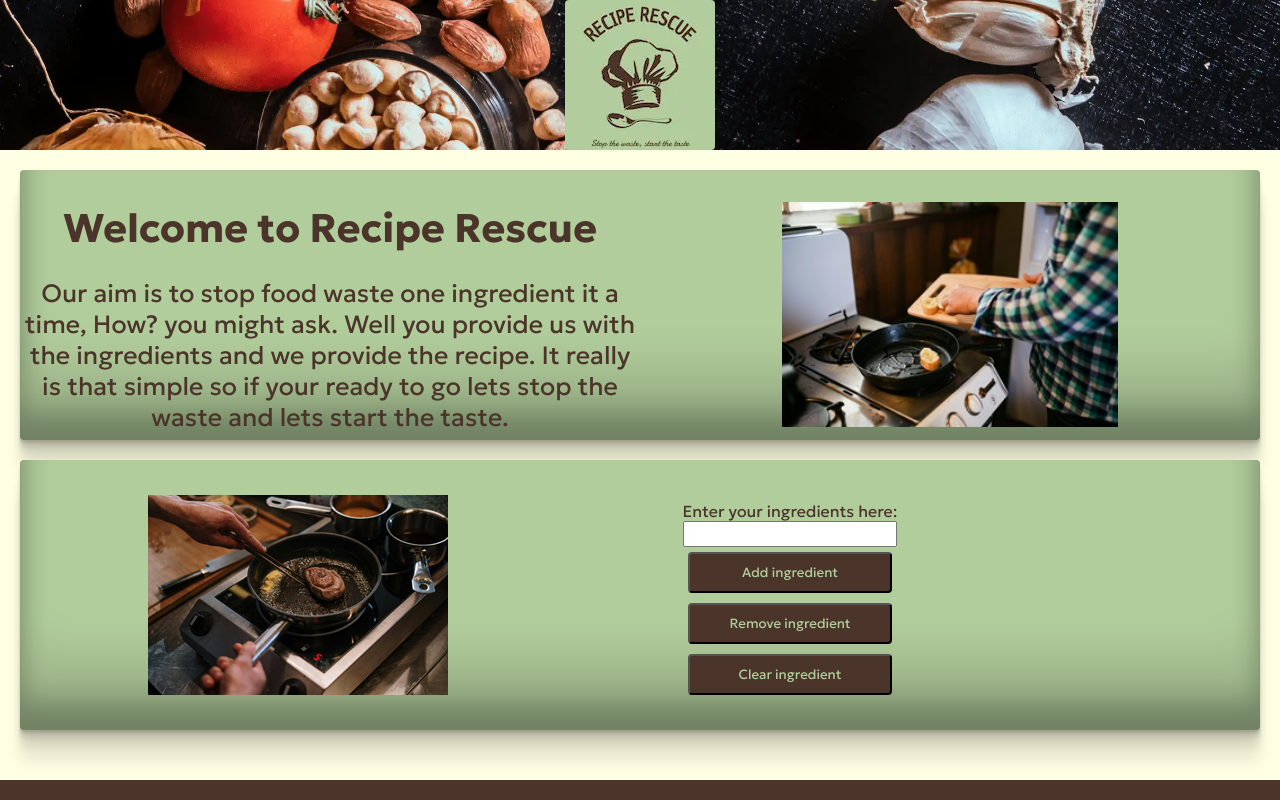
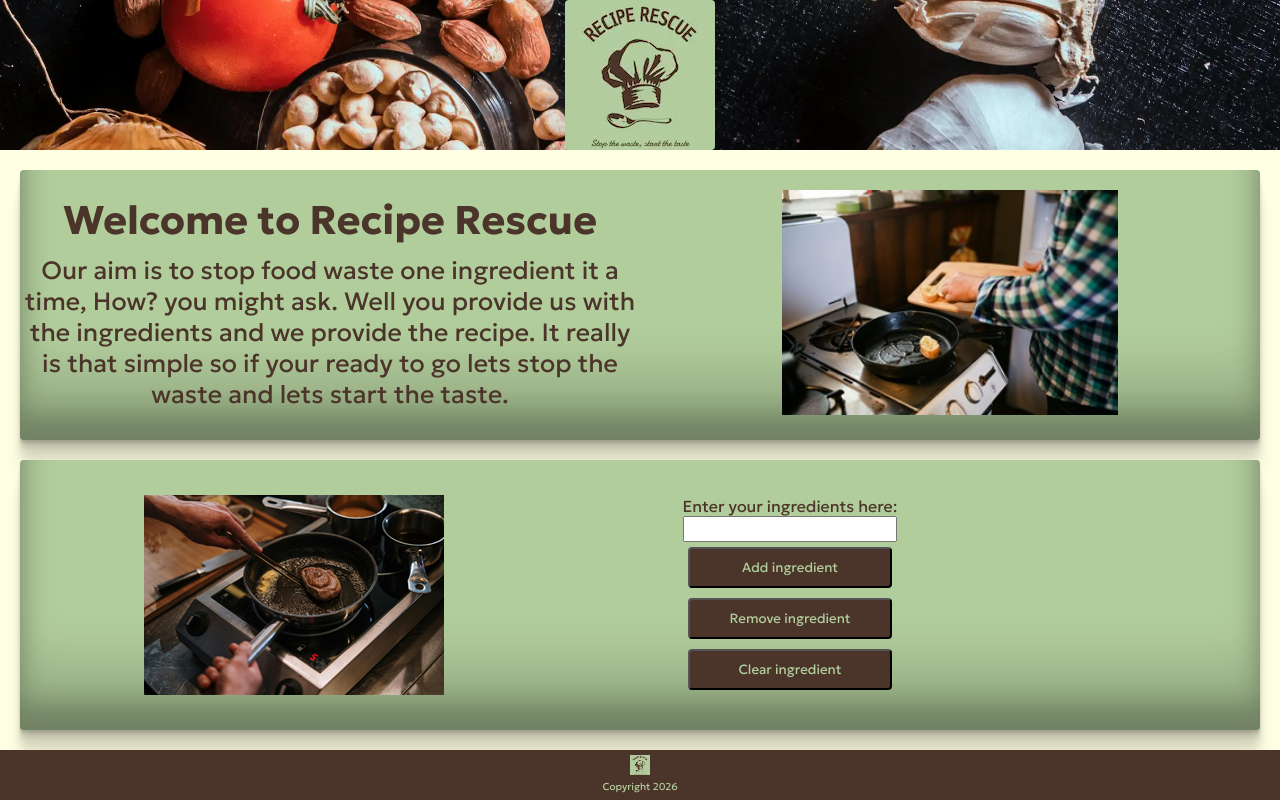
Before and after one commit to devildex91/recipe-rescue, a React (Vite) app in the folder recipe-rescue/: page / in a window 1280 px wide. Built offline with nearby package versions, Linux system fonts and the light colour scheme.

Commit message:
styles altered for blowout of div on xl screen

```diff
--- a/recipe-rescue/src/App.css
+++ b/recipe-rescue/src/App.css
@@ -107,6 +107,7 @@ nav {
   margin-left: 20px;
   margin-right: 20px;
   margin-bottom: 20px;
+  height:calc(100% - 20px);
 }
 #listSection form {
   display: flex;
@@ -114,7 +115,7 @@ nav {
   flex-direction: column;
   justify-content: center;
   text-align: center;
-  padding-top: 10px;
+  padding: 10px;
 }
 #listSection li {
   list-style: none;
@@ -127,6 +128,8 @@ button {
   padding: 10px;
   border-radius: 4px;
 }
+
+
 form input {
   height: 20px;
 }
@@ -213,7 +216,7 @@ footer {
 
   width: auto;
   height: 100%;
-  margin-top: 30px;
+
 }
 .footerLogo {
   height: 20px;
@@ -327,9 +330,11 @@ footer p {
 @media screen and (min-width: 1200px) {
   #opening h2 {
     font-size: 40px;
+    margin:0 0 10px 0;
   }
   #opening p {
     font-size: 25px;
+    margin:0;
   }
 
   .recipeCard img {
@@ -350,6 +355,7 @@ footer p {
 #logo {
   max-width:300px;
   height:auto;
+  margin:10px;
 
   border-radius: 4px;
 }
@@ -358,7 +364,7 @@ footer p {
 }
 
 #listPic img{
-  height:350px;
+  max-height:350px;
   width:auto;
 }
 
```
